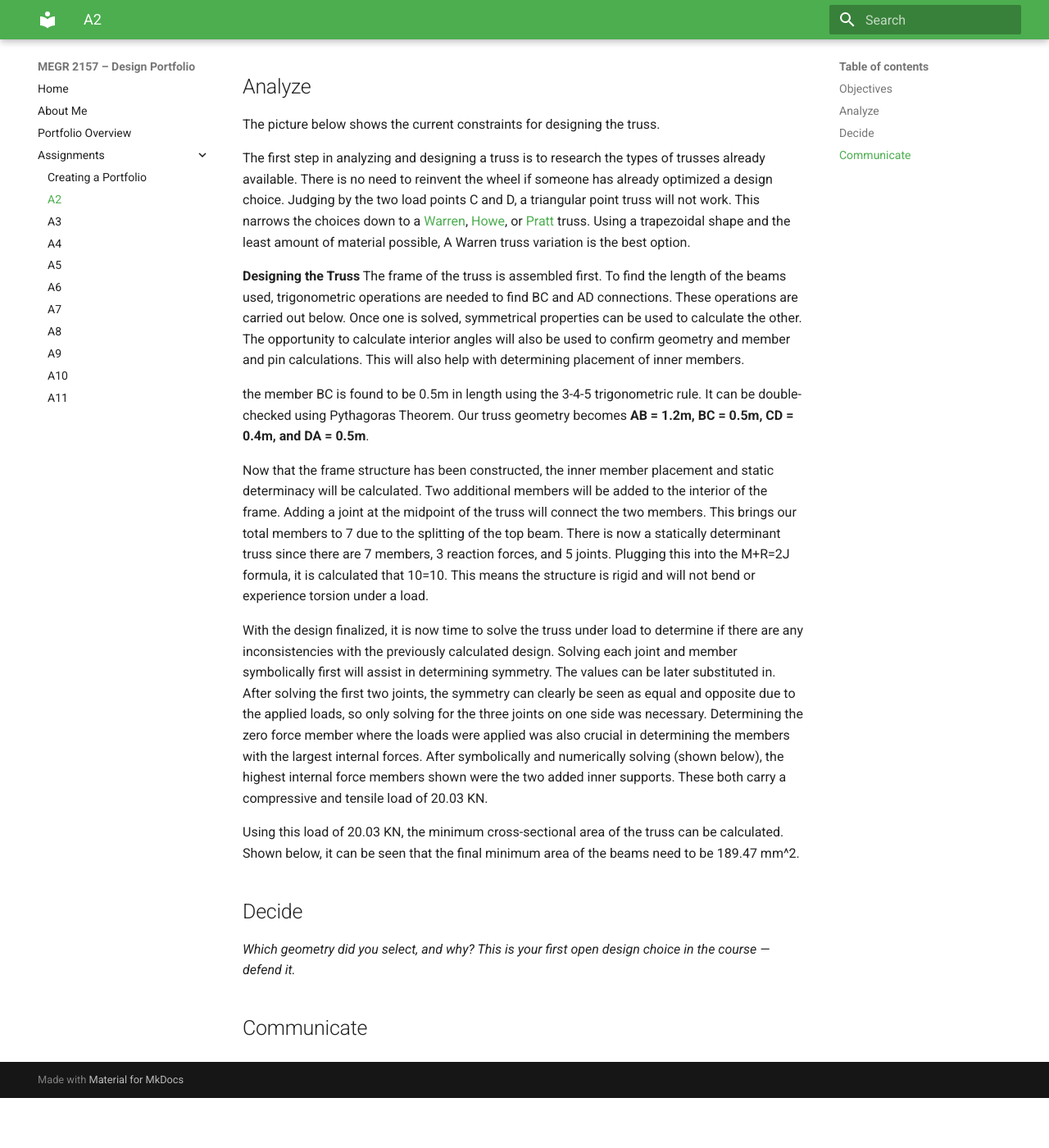
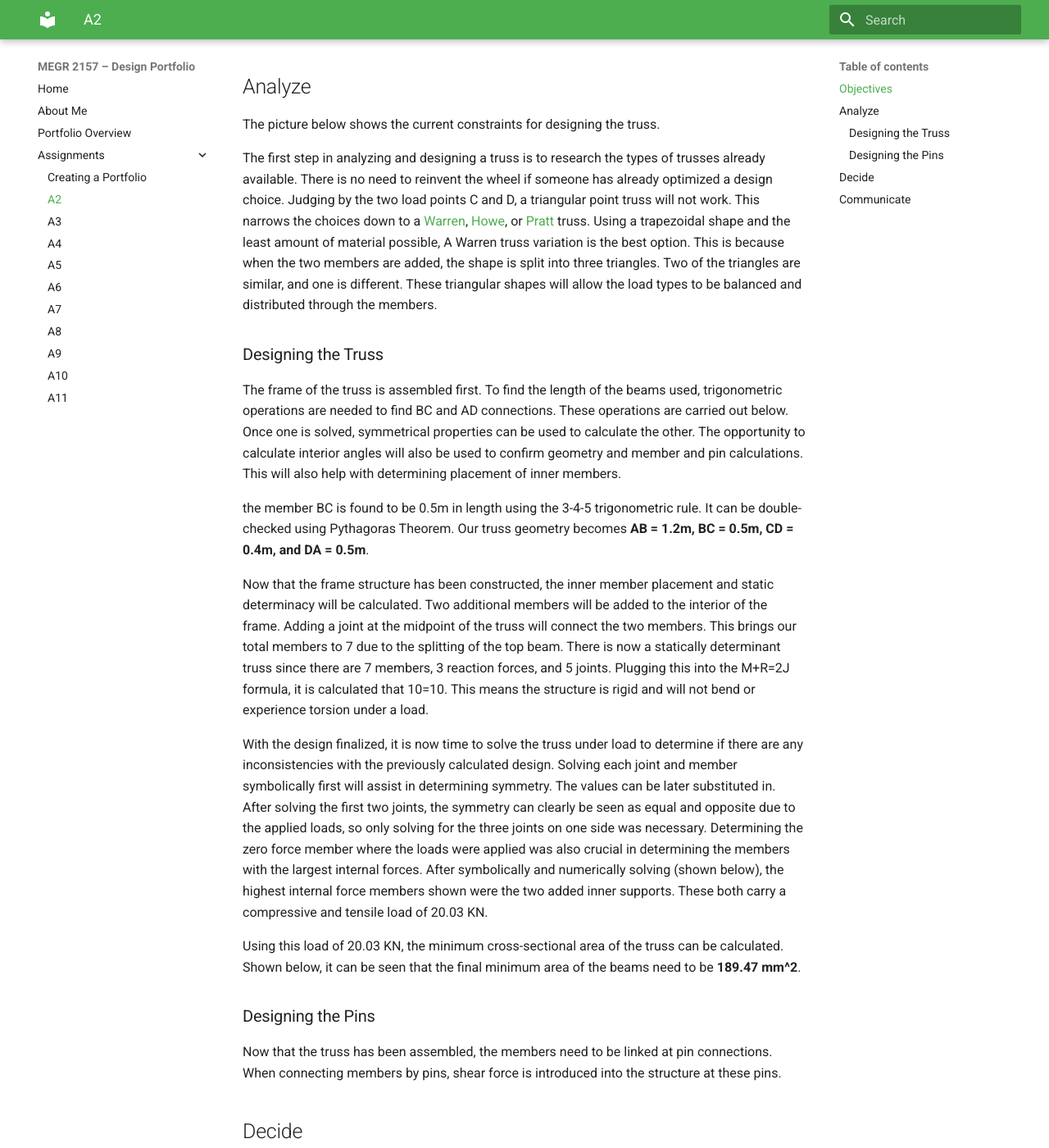
Before and after one commit to murondj/megr2156-design-portfolio, an MkDocs documentation site: the page built from docs/assignments/A02/index.md, in a window 1280 px wide and 1400 px high, scrolled down 559 px. Shown: the whole window at 82% size. Built offline with MkDocs 1.6.1 and Material for MkDocs 9.7.7, drawn with Linux system fonts in a browser that asks for light colours; before the commit the page ends 1898 px from its top, so only the background shows below that.

Commit message:
Update index.md

```diff
--- a/docs/assignments/A02/index.md
+++ b/docs/assignments/A02/index.md
@@ -20,10 +20,10 @@ This assignment outlines the decision-making process that engineers must take to
 
 The picture below shows the current constraints for designing the truss.
 
-The first step in analyzing and designing a truss is to research the types of trusses already available. There is no need to reinvent the wheel if someone has already optimized a design choice. Judging by the two load points C and D, a triangular point truss will not work. This narrows the choices down to a [Warren](https://en.wikipedia.org/wiki/Warren_truss), [Howe](https://en.wikipedia.org/wiki/Howe_truss), or [Pratt](https://en.wikipedia.org/wiki/Truss_bridge#Pratt_truss) truss. Using a trapezoidal shape and the least amount of material possible, A Warren truss variation is the best option.
+The first step in analyzing and designing a truss is to research the types of trusses already available. There is no need to reinvent the wheel if someone has already optimized a design choice. Judging by the two load points C and D, a triangular point truss will not work. This narrows the choices down to a [Warren](https://en.wikipedia.org/wiki/Warren_truss), [Howe](https://en.wikipedia.org/wiki/Howe_truss), or [Pratt](https://en.wikipedia.org/wiki/Truss_bridge#Pratt_truss) truss. Using a trapezoidal shape and the least amount of material possible, A Warren truss variation is the best option. This is because when the two members are added, the shape is split into three triangles. Two of the triangles are similar, and one is different. These triangular shapes will allow the load types to be balanced and distributed through the members.
 
 
-**Designing the Truss**
+### Designing the Truss
 The frame of the truss is assembled first. To find the length of the beams used, trigonometric operations are needed to find BC and AD connections. These operations are carried out below. Once one is solved, symmetrical properties can be used to calculate the other. The opportunity to calculate interior angles will also be used to confirm geometry and member and pin calculations. This will also help with determining placement of inner members.
 
 the member BC is found to be 0.5m in length using the 3-4-5 trigonometric rule. It can be double-checked using Pythagoras Theorem. Our truss geometry becomes **AB = 1.2m, BC = 0.5m, CD = 0.4m, and DA = 0.5m**.
@@ -32,7 +32,11 @@ Now that the frame structure has been constructed, the inner member placement an
 
 With the design finalized, it is now time to solve the truss under load to determine if there are any inconsistencies with the previously calculated design. Solving each joint and member symbolically first will assist in determining symmetry. The values can be later substituted in. After solving the first two joints, the symmetry can clearly be seen as equal and opposite due to the applied loads, so only solving for the three joints on one side was necessary. Determining the zero force member where the loads were applied was also crucial in determining the members with the largest internal forces. After symbolically and numerically solving (shown below), the highest internal force members shown were the two added inner supports. These both carry a compressive and tensile load of 20.03 KN.
 
-Using this load of 20.03 KN, the minimum cross-sectional area of the truss can be calculated. Shown below, it can be seen that the final minimum area of the beams need to be 189.47 mm^2.
+Using this load of 20.03 KN, the minimum cross-sectional area of the truss can be calculated. Shown below, it can be seen that the final minimum area of the beams need to be **189.47 mm^2**.
+
+### Designing the Pins
+
+Now that the truss has been assembled, the members need to be linked at pin connections. When connecting members by pins, shear force is introduced into the structure at these pins.
 ## Decide
 _Which geometry did you select, and why? This is your first open design choice in the course — defend it._
 
```
